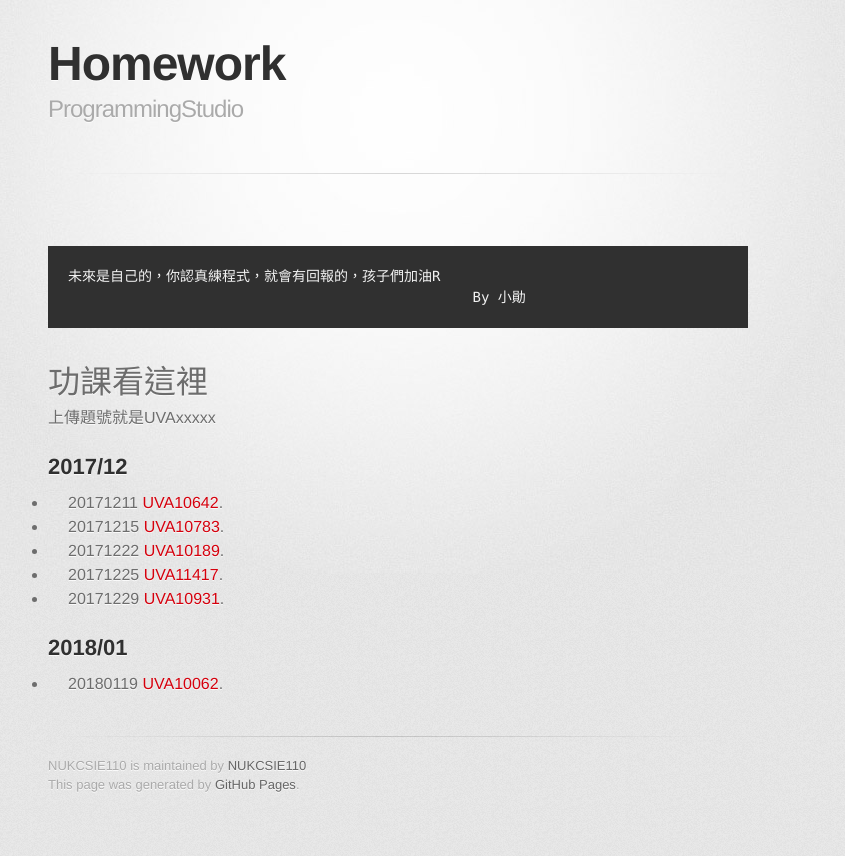
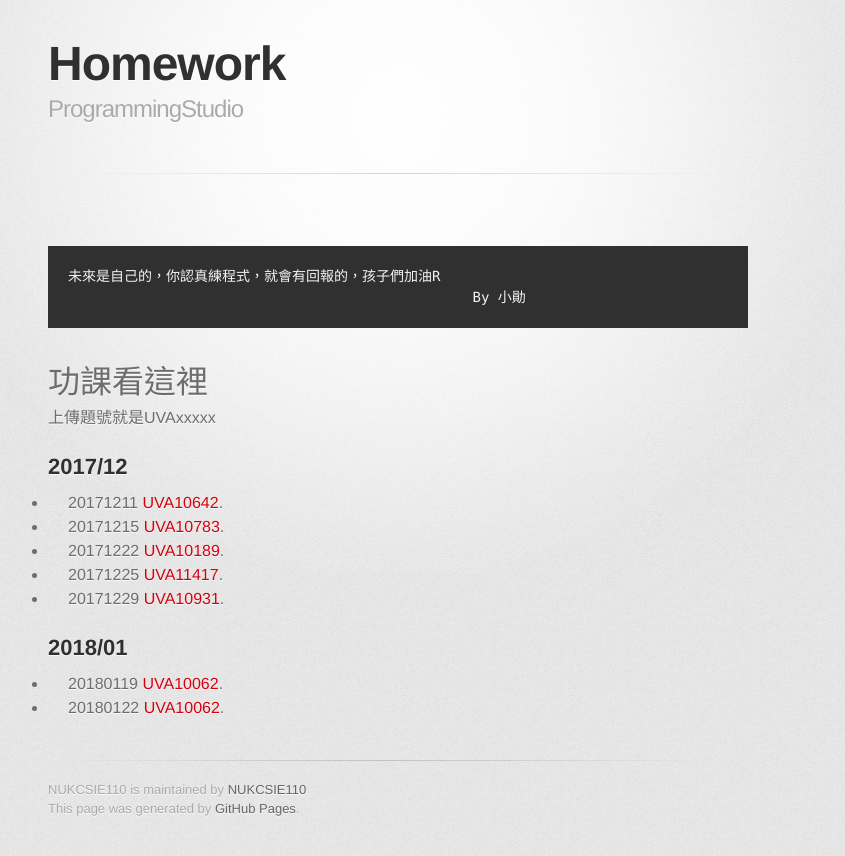
Before and after one commit to NUKCSIE110/ProgrammingStudio, a Jekyll site: the page built from homework.md, in a window 1280 px wide. Shown: the top 856 px of the page, without its empty margins (242-1087 px from the left). Built offline with Jekyll 4.4.1, drawn with Linux system fonts in a browser that asks for light colours; some web fonts are replaced.

Commit message:
Update homework.md

```diff
--- a/homework.md
+++ b/homework.md
@@ -18,3 +18,4 @@ layout: default
 
 ## 2018/01
 * 20180119<a href="https://uva.onlinejudge.org/index.php?option=com_onlinejudge&Itemid=8&page=show_problem&problem=1003" target="_blank"> UVA10062</a>.<br>
+* 20180122<a href="https://uva.onlinejudge.org/index.php?option=onlinejudge&page=show_problem&problem=1131" target="_blank"> UVA10062</a>.<br>
```
